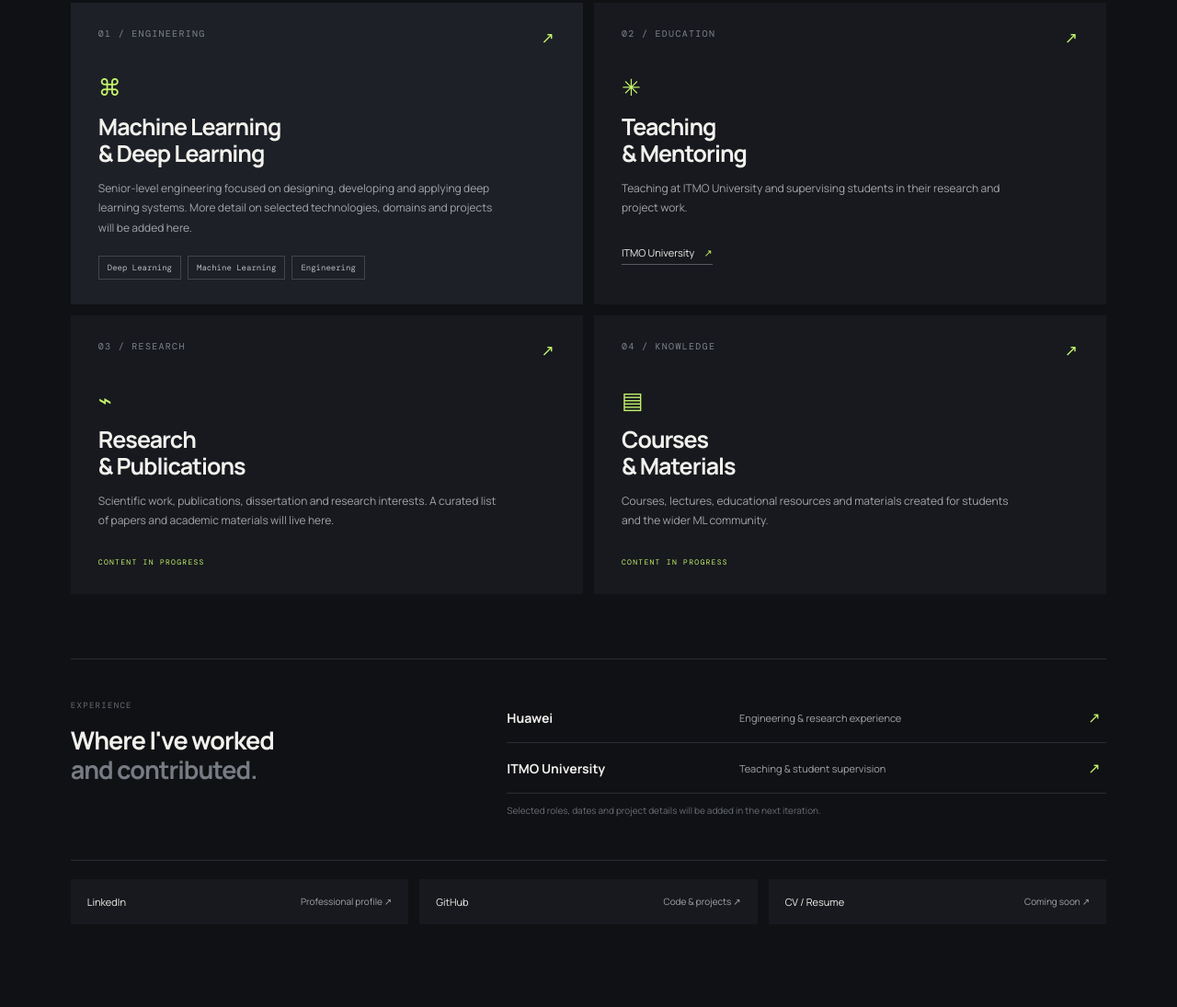
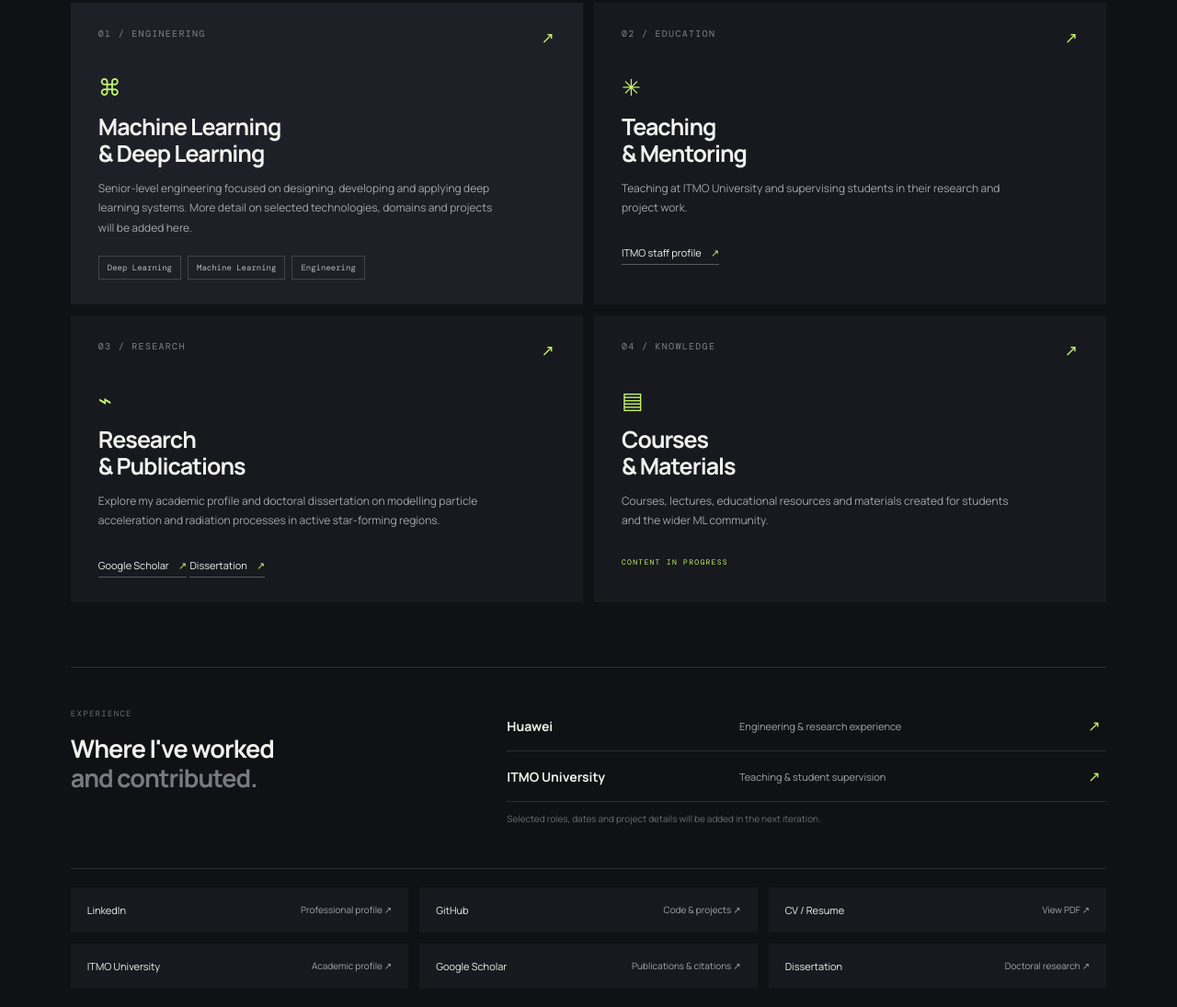
Before and after one commit to PeterGlad/peterglad.github.io, a plain HTML site: page index.html in a window 1280 px wide. Shown: the part 1297-2392 px from the top of the page at 92% size. Drawn offline with nearby package versions, Linux system fonts and the light colour scheme.

Commit message:
Update 2

```diff
--- a/index.html
+++ b/index.html
@@ -82,14 +82,15 @@
           <div class="feature-icon">✳</div>
           <h3>Teaching<br>& Mentoring</h3>
           <p>Teaching at ITMO University and supervising students in their research and project work.</p>
-          <a class="card-link" href="https://en.itmo.ru/" target="_blank" rel="noreferrer">ITMO University <span>↗</span></a>
+          <a class="card-link" href="https://isu.ifmo.ru/pls/apex/f?p=2143:PERSON:100126241981271::NO:RP:PID:262788" target="_blank" rel="noreferrer">ITMO staff profile <span>↗</span></a>
         </article>
         <article class="feature-card">
           <div class="card-topline"><span>03 / RESEARCH</span><span class="card-symbol">↗</span></div>
           <div class="feature-icon">⌁</div>
           <h3>Research<br>& Publications</h3>
-          <p>Scientific work, publications, dissertation and research interests. A curated list of papers and academic materials will live here.</p>
-          <span class="coming-soon">CONTENT IN PROGRESS</span>
+          <p>Explore my academic profile and doctoral dissertation on modelling particle acceleration and radiation processes in active star-forming regions.</p>
+          <a class="card-link" href="https://scholar.google.com/citations?user=KdVmYCYAAAAJ&hl=en" target="_blank" rel="noreferrer">Google Scholar <span>↗</span></a>
+          <a class="card-link" href="https://www.dissercat.com/content/modelirovanie-protsessov-uskoreniya-chastits-i-izlucheniya-v-oblastyakh-aktivnogo-zvezdoobra" target="_blank" rel="noreferrer">Dissertation <span>↗</span></a>
         </article>
         <article class="feature-card">
           <div class="card-topline"><span>04 / KNOWLEDGE</span><span class="card-symbol">↗</span></div>
@@ -112,7 +113,10 @@
       <div class="professional-links">
         <a href="https://www.linkedin.com/in/peter-gladilin/" target="_blank" rel="noreferrer"><span>LinkedIn</span><span>Professional profile ↗</span></a>
         <a href="https://github.com/PeterGlad" target="_blank" rel="noreferrer"><span>GitHub</span><span>Code & projects ↗</span></a>
-        <a href="#contact"><span>CV / Resume</span><span>Coming soon ↗</span></a>
+        <a href="https://drive.google.com/file/d/1Bzz2c7f0D95HJwW6HcKErDB1e1gVOORZ/view?usp=sharing" target="_blank" rel="noreferrer"><span>CV / Resume</span><span>View PDF ↗</span></a>
+        <a href="https://isu.ifmo.ru/pls/apex/f?p=2143:PERSON:100126241981271::NO:RP:PID:262788" target="_blank" rel="noreferrer"><span>ITMO University</span><span>Academic profile ↗</span></a>
+        <a href="https://scholar.google.com/citations?user=KdVmYCYAAAAJ&hl=en" target="_blank" rel="noreferrer"><span>Google Scholar</span><span>Publications & citations ↗</span></a>
+        <a href="https://www.dissercat.com/content/modelirovanie-protsessov-uskoreniya-chastits-i-izlucheniya-v-oblastyakh-aktivnogo-zvezdoobra" target="_blank" rel="noreferrer"><span>Dissertation</span><span>Doctoral research ↗</span></a>
       </div>
     </section>
 
@@ -188,6 +192,7 @@
           <p>For professional opportunities, research collaboration, teaching or simply an interesting conversation.</p>
           <div class="contact-links">
             <a href="https://www.linkedin.com/in/peter-gladilin/" target="_blank" rel="noreferrer">LinkedIn <span>↗</span></a>
+            <a href="https://drive.google.com/file/d/1Bzz2c7f0D95HJwW6HcKErDB1e1gVOORZ/view?usp=sharing" target="_blank" rel="noreferrer">Download CV <span>↗</span></a>
             <a href="https://github.com/PeterGlad" target="_blank" rel="noreferrer">GitHub <span>↗</span></a>
             <a href="https://www.instagram.com/lost_in_iceland/" target="_blank" rel="noreferrer">Instagram <span>↗</span></a>
           </div>
```
Also changed, not shown: 1 other file.
